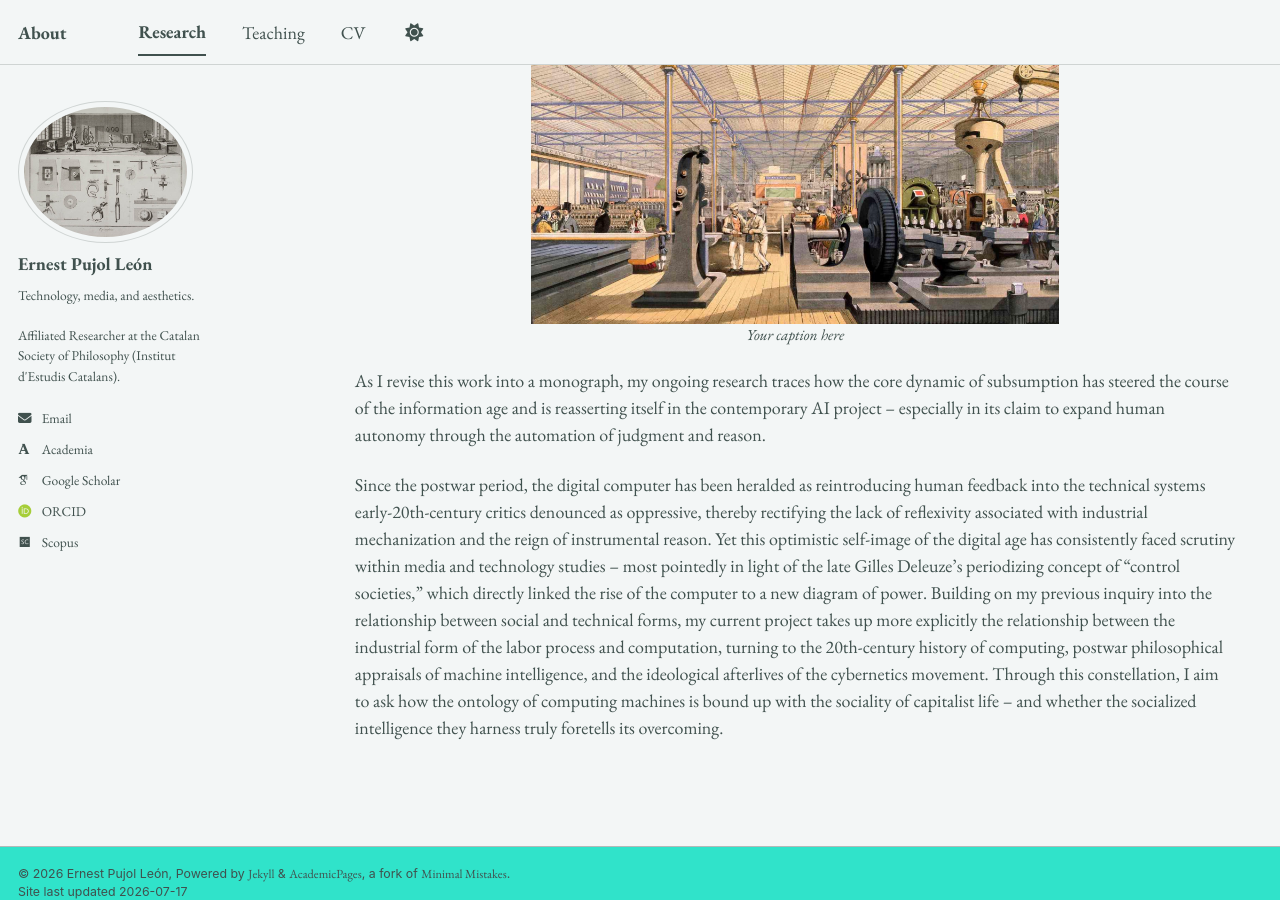
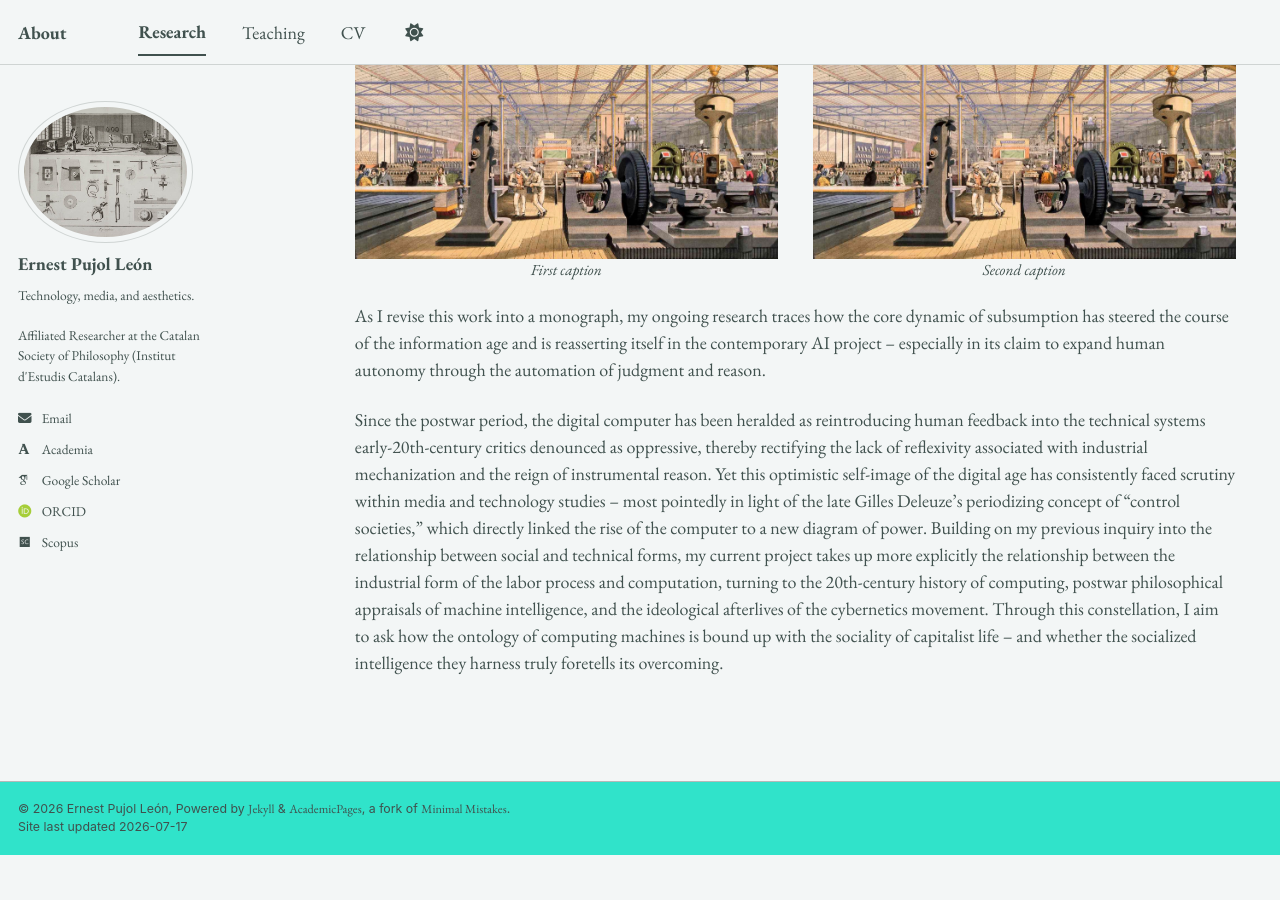
Before and after one commit to epujol90/epujol90.github.io, a Jekyll site: the page built from _pages/research.md, in a window 1280 px wide and 900 px high, scrolled down 637 px. Built offline with Jekyll 4.4.1, drawn with Linux system fonts in a browser that asks for light colours; some web fonts are replaced; a script bundle is joined from its source files by our own code; library files that are not in the unit come from our copies; after the commit the page ends 1492 px from its top, so only the background shows below that.

Commit message:
Update research.md

```diff
--- a/_pages/research.md
+++ b/_pages/research.md
@@ -15,10 +15,21 @@ My research examines the history and politics of technological modernity. I am p
 
 My doctoral work centered on the _longue durée_ of industrial modernity and what the early Frankfurt School theorists called “instrumental reason,” tracing its roots to the nineteenth century. My dissertation, _Karl Marx, Philosopher of Technics: Critique, Alienation, and the Materiality of Social Power_, grounded this inquiry in mid-19th-century debates on technology and political economy that decisively shaped the first appraisals of industrialization, including Marx's key intervention. Drawing on understudied materials from the _Marx-Engels Gesamtausgabe_ (MEGA²), I reconstructed how Marx came to understand the relationship between capitalism and the modern technical system, against the backdrop of a techno-determinist common sense growing out of the Industrial Revolution. Contrary to prevailing economicist and productivist readings, I argued that Marx theorized industrial development and its constitutive mechanism -- the “subsumption” of the labor process by capital -- as an alienated organization of human-technical relations, whereby capitalist power becomes embedded in the very conditions of human life.
 
-<div style="text-align: center;">
-  <img src="/images/IMG_2486.jpeg" alt="description" style="width: 60%;">
-  <p style="font-style: italic; font-size: 0.85em; text-align: center;">Your caption here</p>
+<div class="image-pair">
+
+  <div>
+    <img src="/images/IMG_2486.jpeg" alt="description">
+    <p>First caption</p>
+  </div>
+
+  <div>
+    <img src="/images/IMG_2486.jpeg" alt="description">
+    <p>Second caption</p>
+  </div>
+
 </div>
+
+
 
 As I revise this work into a monograph, my ongoing research traces how the core dynamic of subsumption has steered the course of the information age and is reasserting itself in the contemporary AI project -- especially in its claim to expand human autonomy through the automation of judgment and reason.
 
```
